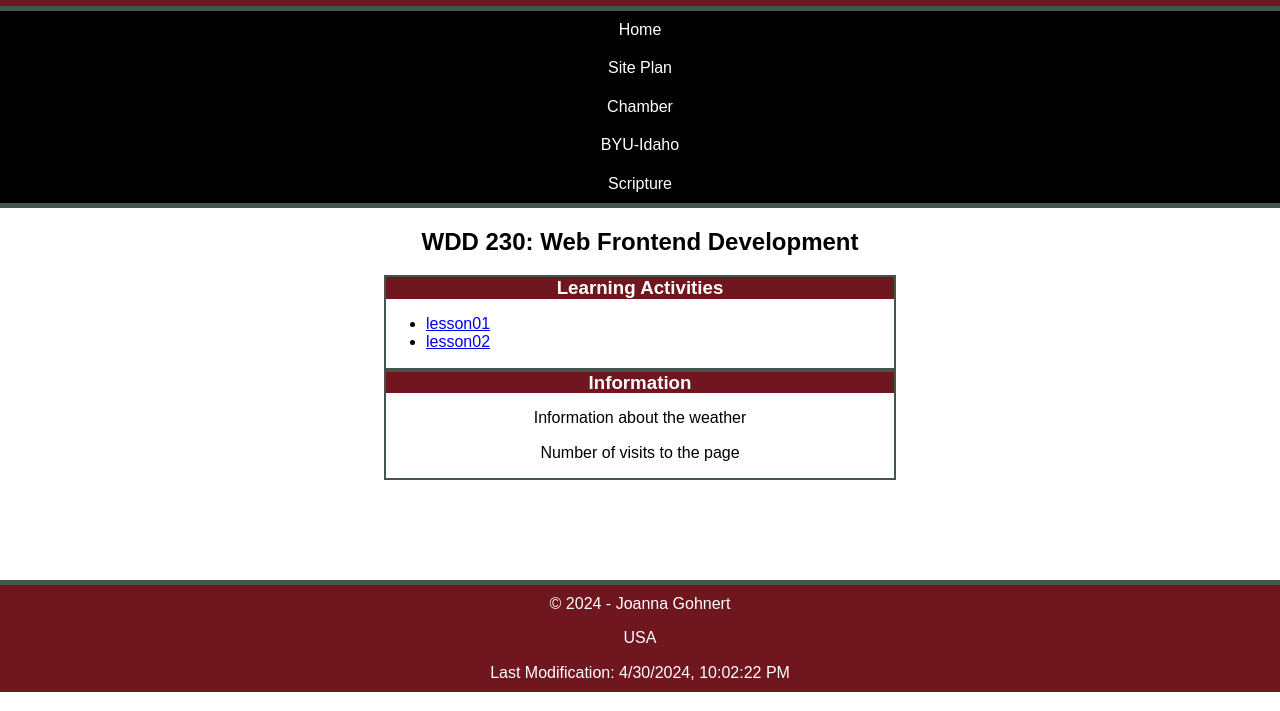
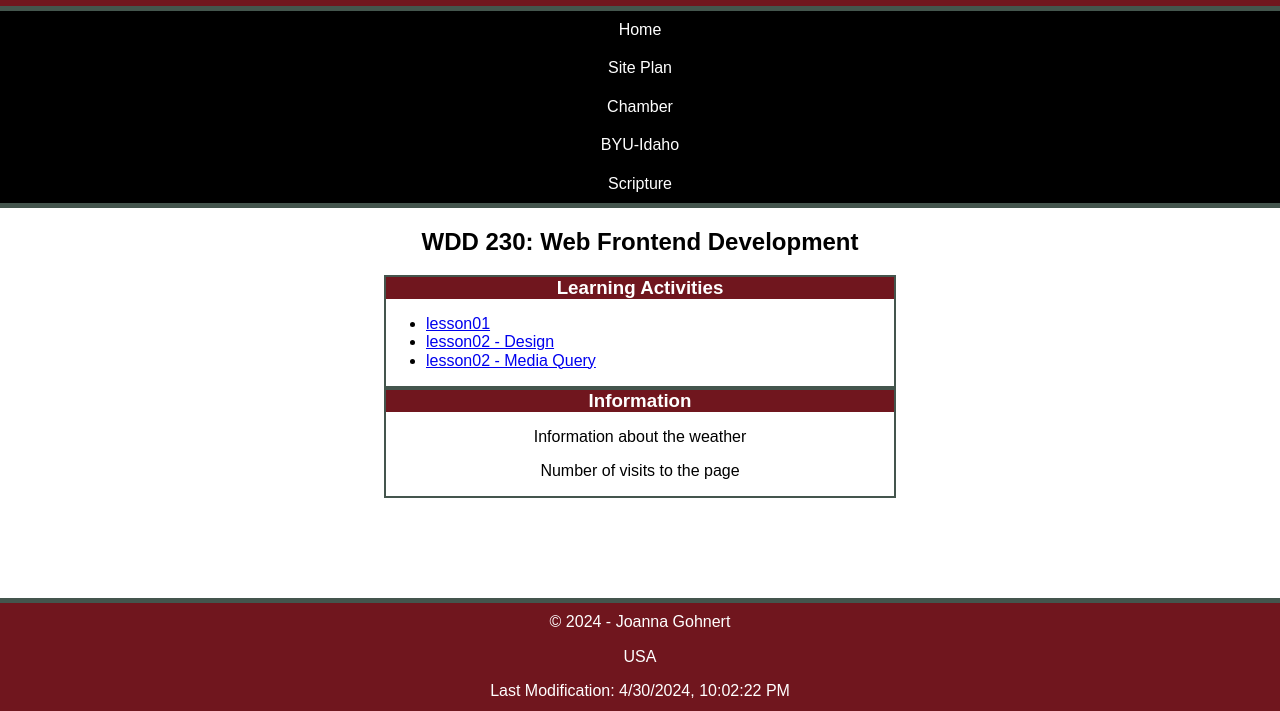
Before and after one commit to Jgohnert/wdd230, a plain HTML site: page index.html in a window 1280 px wide. Shown: the part 144-855 px from the top of the page. Drawn offline with Linux system fonts and the light colour scheme; a web font is replaced by a local one.

Commit message:
More links added

```diff
--- a/index.html
+++ b/index.html
@@ -32,7 +32,8 @@
         <h3>Learning Activities</h3>
         <ul>
           <li><a href="lesson01/holygrail.html">lesson01</a></li>
-          <li><a href="lesson02/design.html">lesson02</a></li>
+          <li><a href="lesson02/design.html">lesson02 - Design</a></li>
+          <li><a href="lesson02/media-query.html">lesson02 - Media Query</a></li>
         </ul>
       </section>
       <section class="card">
```
